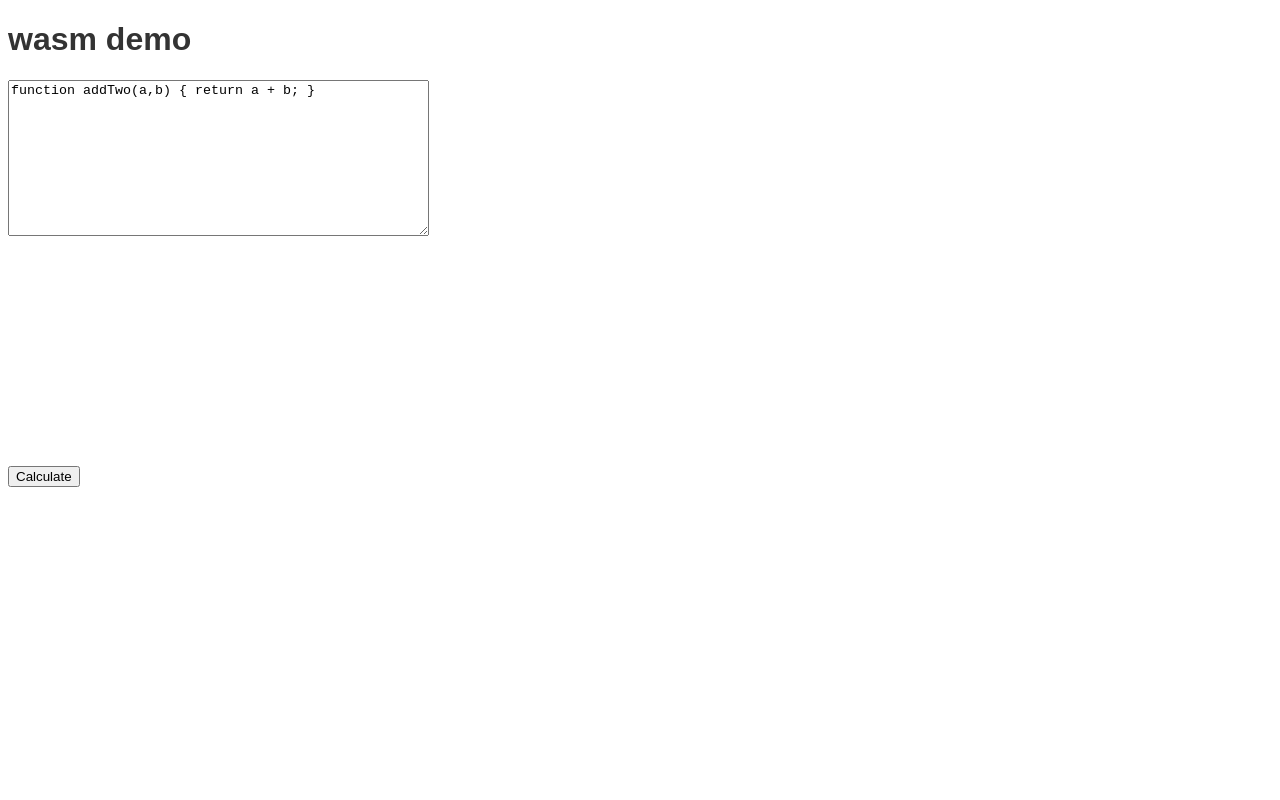
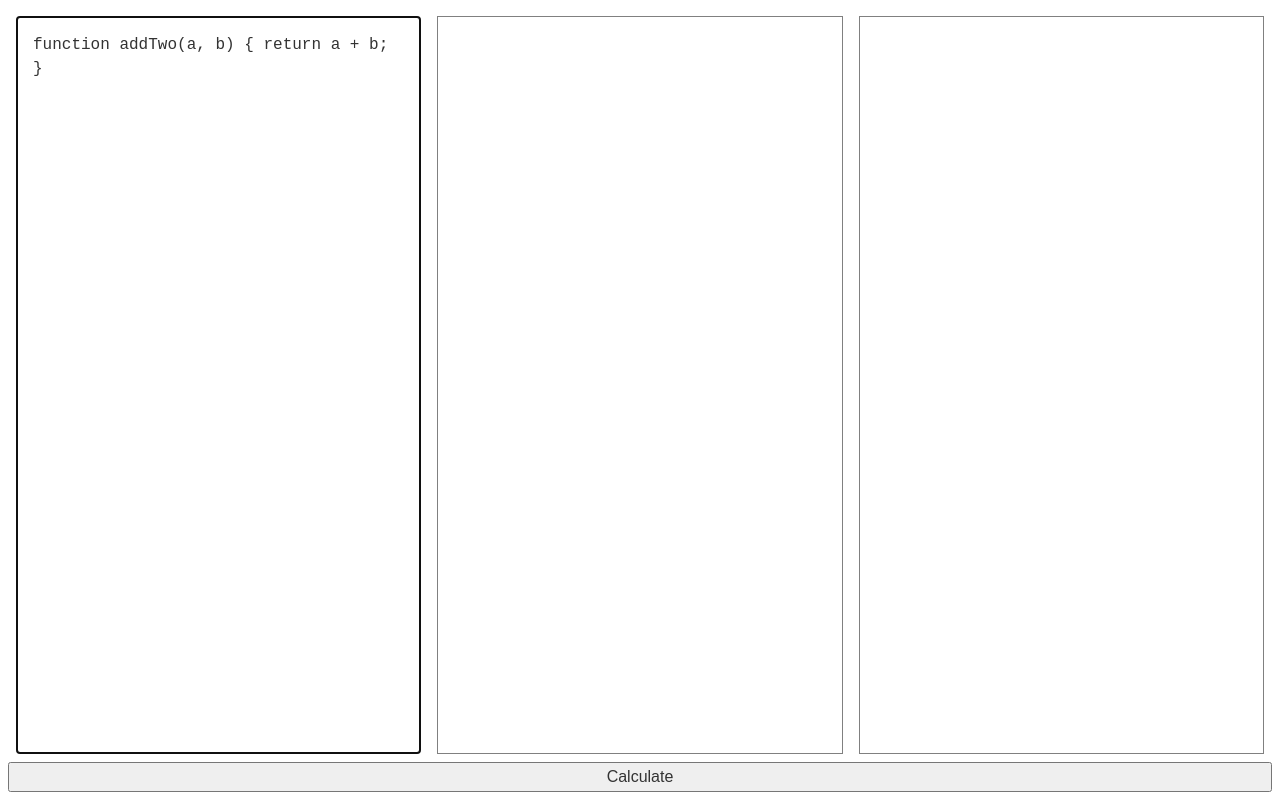
Before and after one commit to dannoc/dahoam-wasm-demo, a website with bundled scripts: page public/index.html in a window 1280 px wide. Built offline with nearby package versions, Linux system fonts and the light colour scheme.

Commit message:
Add some basic CSS

```diff
--- a/public/index.html
+++ b/public/index.html
@@ -2,20 +2,17 @@
 <html>
 	<head lang="en">
 	<meta charset="utf-8">
-	<meta name="viewport" content="width=device-width">
+	<meta name="viewport" content="width=device-width,initial-scale=1">
 	<title>wasm demo</title>
-	<style>
-		body {
-			font-family: sans-serif;
-			color: #333;
-		}
-	</style>
+	<link rel="stylesheet" href="main.css">
 </head>
 <body>
 	<h1>wasm demo</h1>
-	<textarea id="input" rows="10" cols="50">function addTwo(a,b) { return a + b; }</textarea>
-	<pre class="prettyprint" style="width:400px minHeight:200px" id="ast"></pre>
-	<pre class="prettyprint" style="width:400px minHeight:200px" id="source"></pre>
+	<div class="wrapper">
+		<textarea class="column" id="input" autofocus>function addTwo(a, b) { return a + b; }</textarea>
+		<pre class="column" id="ast"></pre>
+		<pre class="column" id="source"></pre>
+	</div>
 	<button id="calculate">Calculate</button>
 	<script src="bundle.js"></script>
 </body>
--- /dev/null
+++ b/public/main.css
@@ -0,0 +1,37 @@
+html, button, textarea {
+  font: 1em/1.5 sans-serif;
+  color: #333;
+}
+
+h1 {
+  display: none;
+}
+
+textarea, pre {
+  font-family: Roboto Mono, monospace;
+  border: 1px solid grey;
+  margin: 0;
+  resize: none;
+  padding: 1em;
+}
+
+pre {
+  width: 33%;
+}
+
+body {
+  display: flex;
+  min-height: 98vh;
+  flex-direction: column;
+}
+
+.wrapper {
+  display: flex;
+  flex: 1;
+}
+
+.column {
+  flex-grow: 1;
+  flex-basis: 0;
+  margin: .5em;
+}
--- a/src/ui.mjs
+++ b/src/ui.mjs
@@ -4,21 +4,14 @@ const source = document.querySelector('#source');
 const ast = document.querySelector('#ast');
 
 function astListener(text) {
-  ast.innerText = text;
-  ast.classList = ["prettyprint"];
-  ast.style.minHeight = "200px"
-  ast.style.width = "400px"
+  ast.textContent = text;
 }
 
 function sourceListener(text) {
-  source.innerText = text;
-  source.classList = ["prettyprint"];
-  source.style.minHeight = "200px"
-  source.style.width = "400px"
+  source.textContent = text;
 }
 
 export default function init(compile) {
-  astListener("");
   calculate.addEventListener("click", (event) => {
     compile(input.value, astListener, sourceListener);
   });
```
